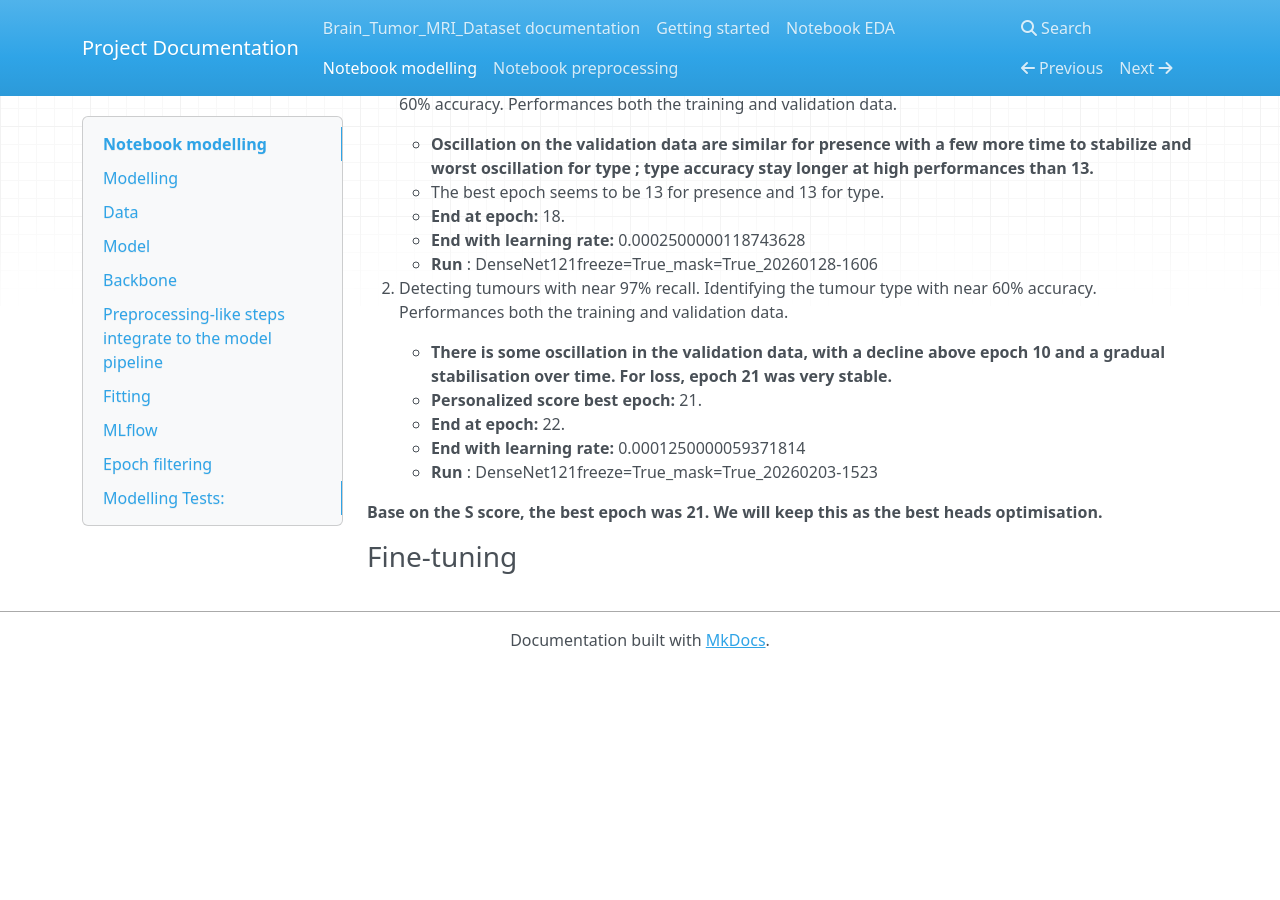
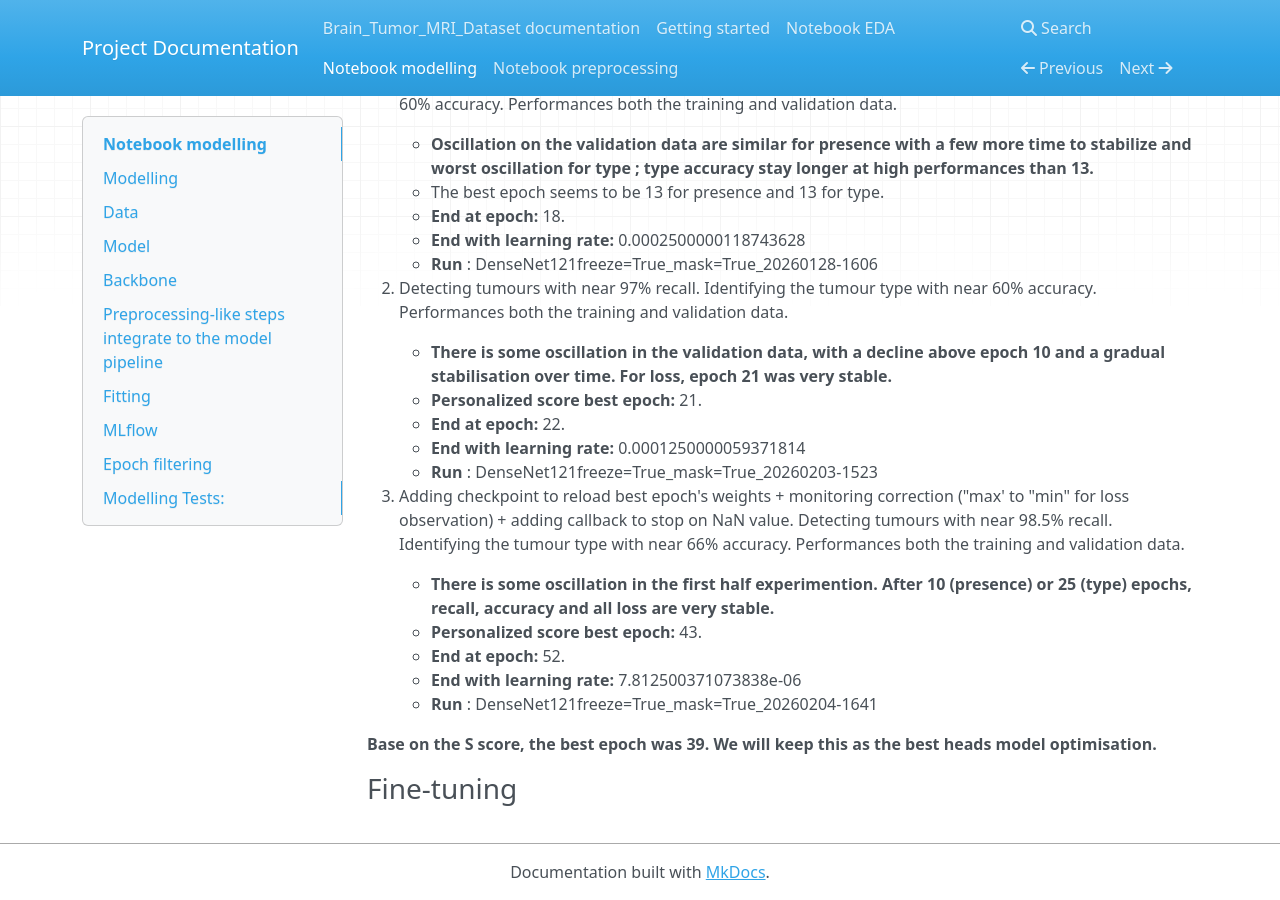
Before and after one commit to Jeremy-Duval-PhD/Brain_Tumor_MRI_Dataset, an MkDocs documentation site: the page built from docs/docs/notebook_modelling.md, in a window 1280 px wide and 900 px high, scrolled down 6436 px. Built offline with MkDocs 1.6.1, drawn with Linux system fonts in a browser that asks for light colours; nearby versions of some CDN libraries; before the commit the page ends 7104 px from its top, so only the background shows below that.

Commit message:
WIP: modelling: best head saved

```diff
--- a/docs/docs/notebook_modelling.md
+++ b/docs/docs/notebook_modelling.md
@@ -245,7 +245,14 @@ The idea was to prioritise specific metrics for each head while also taking into
 	- **End with learning rate:** 0.0001250000059371814
 	- **Run** : DenseNet121freeze=True_mask=True_20260203-1523
 
-**Base on the S score, the best epoch was 21. We will keep this as the best heads optimisation.**
+16. Adding checkpoint to reload best epoch's weights + monitoring correction ("max' to "min" for loss observation) + adding callback to stop on NaN value. Detecting tumours with near 98.5% recall. Identifying the tumour type with near 66% accuracy. Performances both the training and validation data.
+	- **There is some oscillation in the first half experimention. After 10 (presence) or 25 (type) epochs, recall, accuracy and all loss are very stable.**
+	- **Personalized score best epoch:** 43.
+	- **End at epoch:** 52.
+	- **End with learning rate:** 7.812500371073838e-06
+	- **Run** : DenseNet121freeze=True_mask=True_20260204-1641
+
+**Base on the S score, the best epoch was 39. We will keep this as the best heads model optimisation.**
 
 
 ### Fine-tuning
```
Also changed, not shown: 2 other files.
